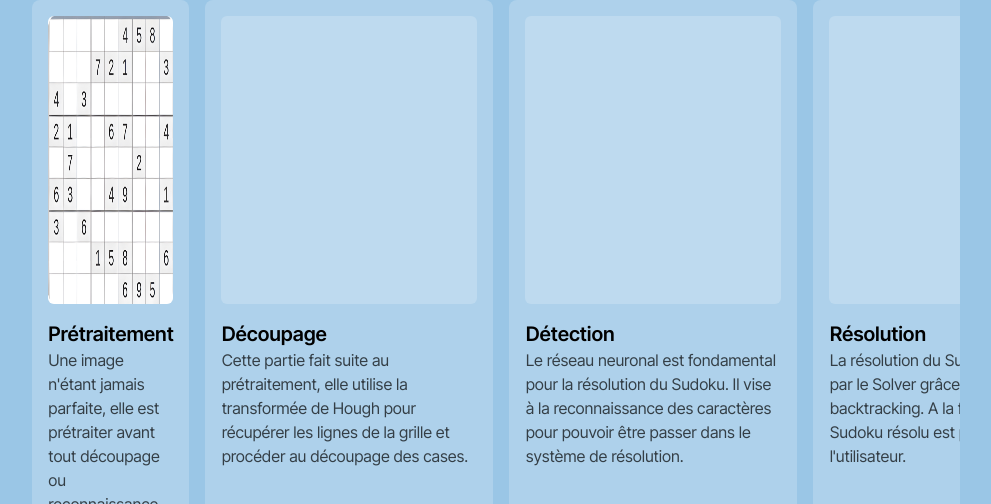
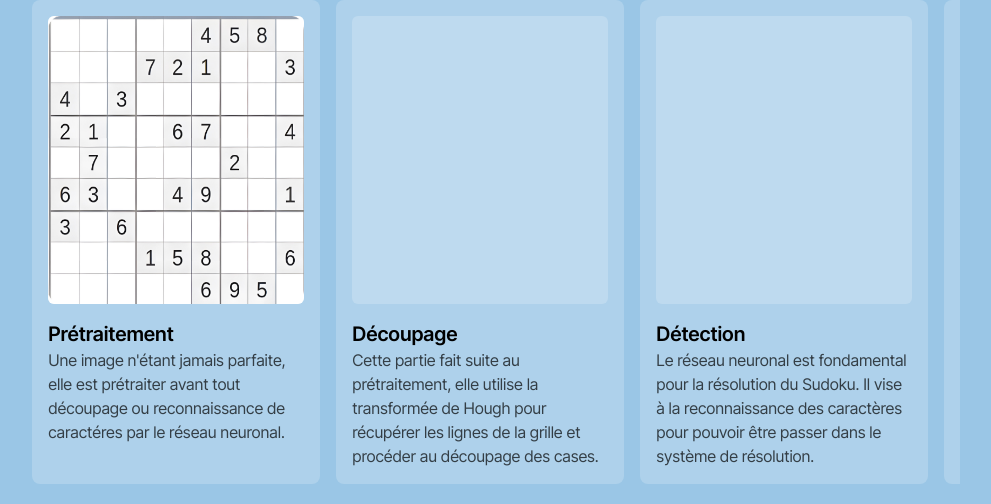
Before and after one commit to Florian-Fogliani/OCRnest, a website: page index.html in a window 1280 px wide. Shown: the part 643-1147 px from the top of the page, without its empty margins (144-1135 px from the left). Drawn offline with Linux system fonts and the light colour scheme.

Commit message:
Update index.html

```diff
--- a/index.html
+++ b/index.html
@@ -39,11 +39,13 @@
     </h2>
     <div class="flex overflow-y-auto gap-4">
       <div class="bg-white/20 rounded-lg flex-col p-4">
+         <div class="w-64 h-72 bg-white/20 rounded-md">
         <img
         src="img/sudoku.jpeg"
         alt="Sudoku"
         class="w-64 h-72 bg-white/20 rounded-md"
       />
+           </div>
         <p class="text-xl mt-4 font-semibold">Prétraitement</p>
         <p class="text-black/70 text-md">
           Une image n'étant jamais parfaite, elle est prétraiter avant tout découpage ou reconnaissance de caractéres par le réseau neuronal.
```
